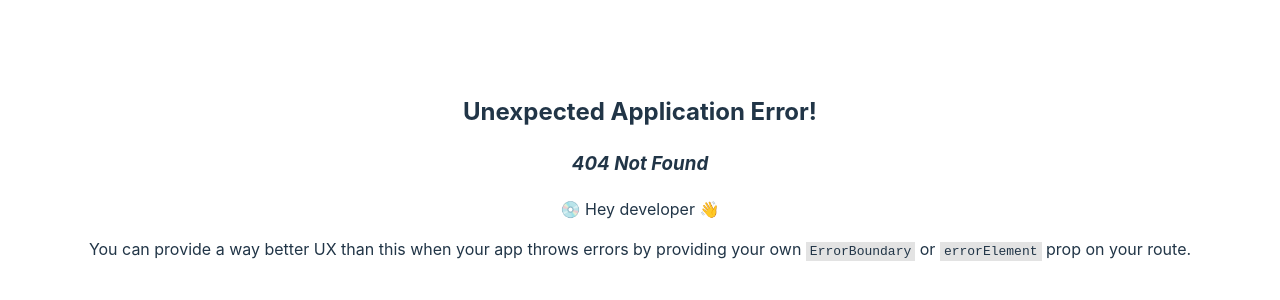
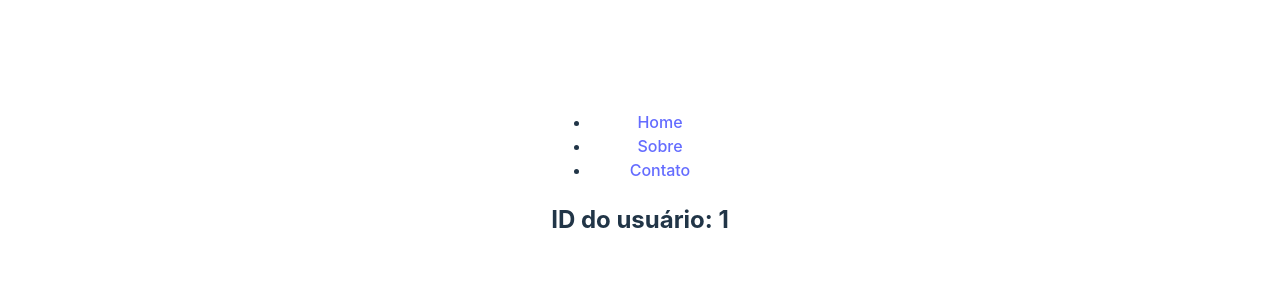
Before and after one commit to leojosants/udemy_desafios_de_reactjs_entrevistas_e_testes_tecnicos_secao_06, a React (Vite) app in the folder roteamento_e_navegacao/: page /usuarios/1 in a window 1280 px wide. Before the commit this address had no page. Shown: the part 224-524 px from the top of the page. Built offline with nearby package versions, Linux system fonts and the light colour scheme.

Commit message:
class 67 - exercise 25: parameterized route solution

```diff
--- /dev/null
+++ b/roteamento_e_navegacao/src/components/User.jsx
@@ -0,0 +1,13 @@
+import { useParams } from "react-router-dom";
+
+const User = () => {
+    let { userId } = useParams();
+
+    return (
+        <div>
+            <h2>ID do usuário: {userId}</h2>
+        </div>
+    );
+};
+
+export default User;
```
Also changed, not shown: roteamento_e_navegacao/src/main.jsx (+8 -1 lines), roteamento_e_navegacao/exercises/ex_25_parameterized_route.txt (added).
